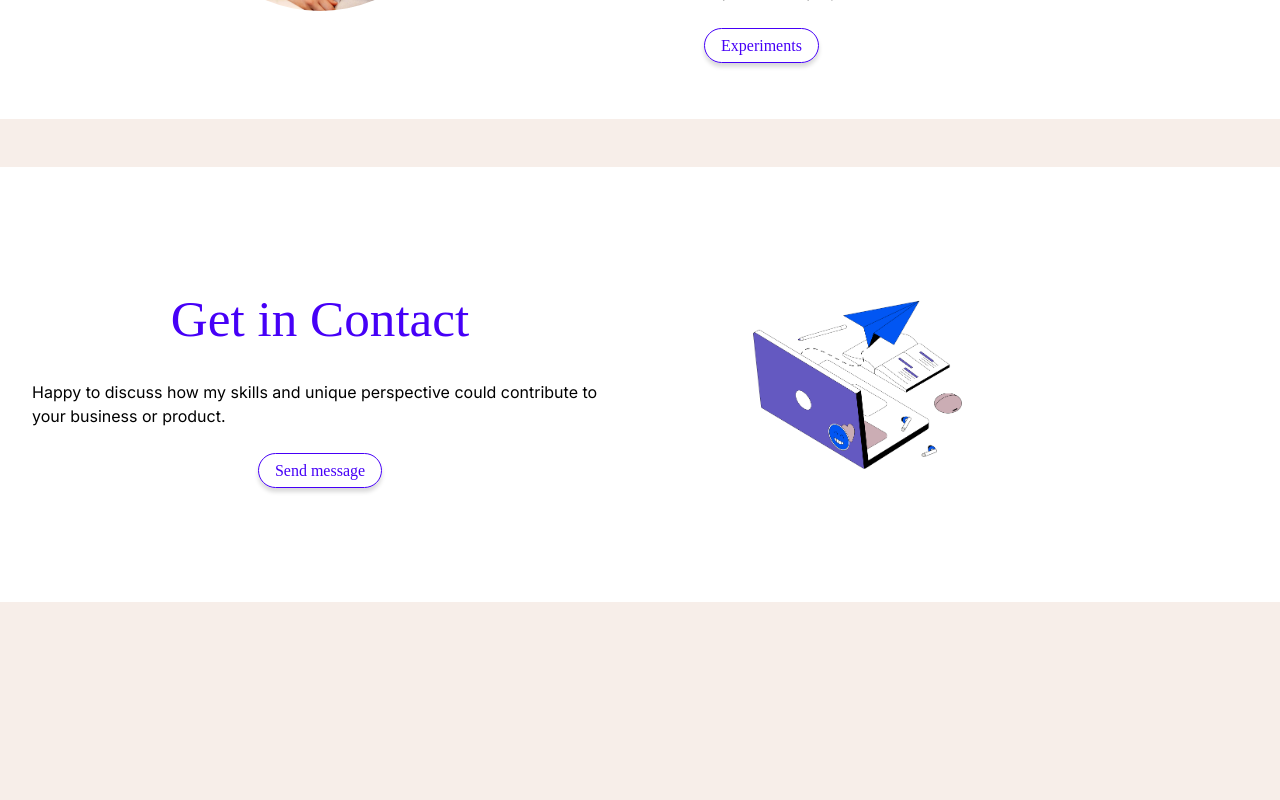
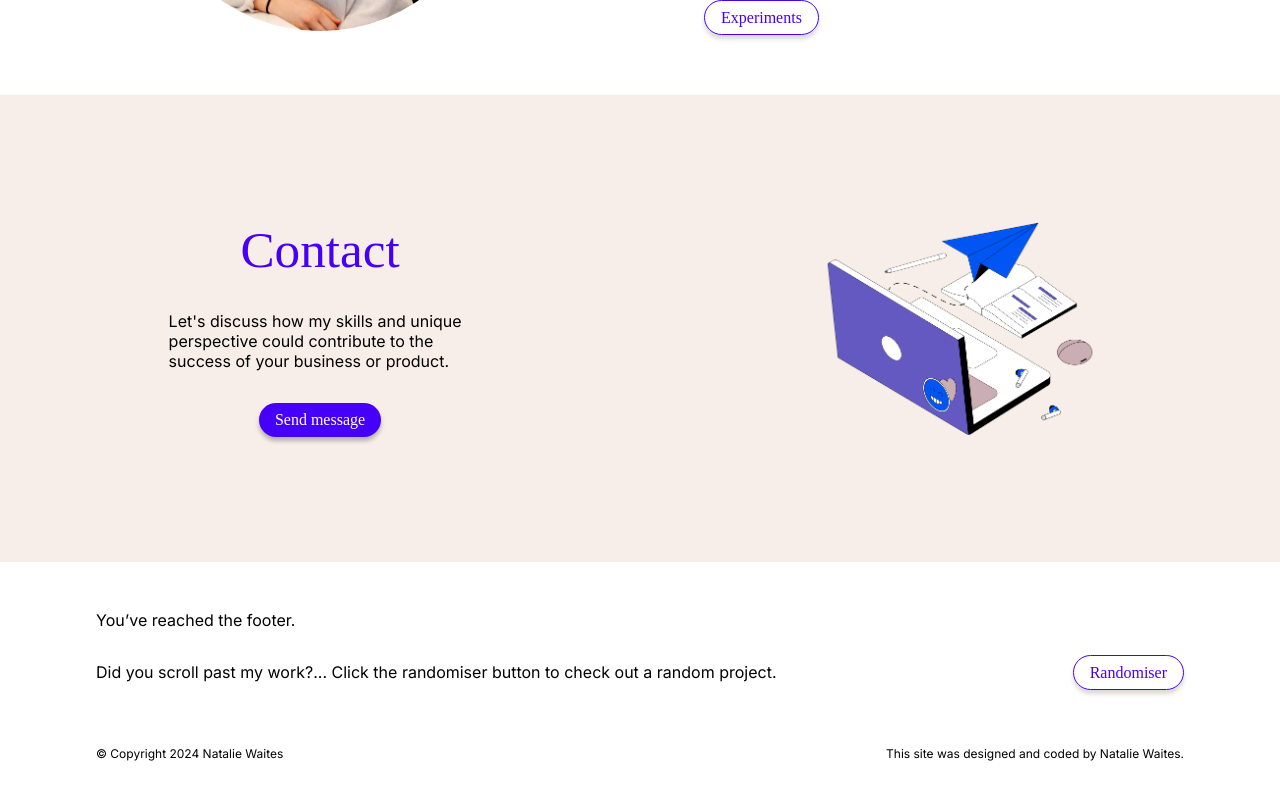
Before and after one commit to nataliejade9/personal-website, a Next.js app: page / in a window 1280 px wide. Shown: the part 1960-2760 px from the top of the page. Before the commit the page ends 2562 px from the top, so only its background shows below. Built offline with nearby package versions, Linux system fonts and the light colour scheme.

Commit message:
Update contact section and footer

```diff
--- a/src/app/globals.css
+++ b/src/app/globals.css
@@ -41,5 +41,10 @@ h2 {
 
 p {
   font-family: inter, Arial, Helvetica, sans-serif;
-  line-height: 1.5em;
+  line-height: 1.25em;
 }
+
+h6 {
+  font-weight: 400;
+  font-size: 0.75em;
+}
--- a/src/app/page.js
+++ b/src/app/page.js
@@ -36,21 +36,33 @@ export default function Home() {
             <Image className={styles.profile} src="/natalie-office.jpg" alt="Portrait photo of Natalie Waites" width={4196} height={2241}/>
           </div>
           <div className={styles.containerRight}>
-            <h2>Get to know me</h2>
+            <h2>About me</h2>
             <p>I love designing impactful digital products for companies who are seeking growth and innovation. I believe this growth comes from empathising with users and shifting their current solutions to better ones. When you work with me, you'll get someone adaptable, trustworthy, and detail-oriented.</p>
             <p>In my spare time, I enjoy coding and play around with unique graphic design and UI design. Here's a selection of my experimental projects.</p>
             <div><Button type="Secondary" label="Experiments" href="/"/></div>
           </div>
       </div>
 
-      <div className={styles.profileBanner}>
-          <div className={styles.containerLeft}>
-              <h2>Get in Contact</h2>
-              <p>Happy to discuss how my skills and unique perspective could contribute to your business or product.</p>
-              <div><Button type="Primary" label="Send message" href="/"/></div>
+      <div className={styles.contactBanner}>
+          <div className={styles.contactText}>
+              <h2>Contact</h2>
+              <p>Let's discuss how my skills and unique perspective could contribute to the success of your business or product.</p>
+              <Button type="primary" label="Send message" href="/"/>
           </div>
-          <div className={styles.containerRight}>
+          <div className={styles.contactImg}>
             <Image className={styles.profile} src="/sending a message from laptop blue.png" alt="Illustration of laptop and notebook with send message icon" width={4196} height={2241}/>
+          </div>
+      </div>
+
+      <div className={styles.footerBanner}>
+          <p>You’ve reached the footer.</p>
+          <div className={styles.randomiser}>
+              <p>Did you scroll past my work?... Click the randomiser button to check out a random project.</p>
+              <div><Button type="Secondary" label="Randomiser" href="/"/></div>
+          </div>
+          <div className={styles.copyright}>
+            <h6>© Copyright 2024 Natalie Waites</h6>
+            <h6>This site was designed and coded by Natalie Waites.</h6>
           </div>
       </div>
 
--- a/src/app/page.module.css
+++ b/src/app/page.module.css
@@ -81,7 +81,6 @@
   width: 60%;
   height: auto;
   border-radius: 100%;
-  padding: 2em;
 }
 
 .containerLeft {
@@ -101,10 +100,62 @@
   padding: 0 4em;
 }
 
-.containerLeft > h2, .containerLeft > p {
+.containerRight > h2, .containerRight > p {
   padding-bottom: 2rem;
 }
 
-.containerRight > h2, .containerRight > p {
+.contactBanner {
+  display: flex;
+  justify-content: center;
+  align-items: center;
+  background-color: var(--main-latte);
+  padding: 2em 0;
+}
+
+.contactText {
+  width: 50%;
+  display: flex;
+  flex-direction: column;
+  align-items: center;
+  padding: 0 2em;
+}
+
+.contactText > p, .contactText > h2 {
+  max-width: 30ch;
   padding-bottom: 2rem;
 }
+
+.contactText > * {
+  align-items: left;
+}
+
+.contactImg {
+  width: 50%;
+  display: flex;
+  align-items: center;
+  flex-direction: column;
+  padding: 0 4em;
+}
+
+.footerBanner {
+  width: 100%;
+  padding: 3em 6em 2em 6em;
+  gap: 2rem;
+  display: flex;
+  justify-content: center;
+  flex-direction: column;
+  background-color: white;
+}
+
+.randomiser {
+  display: flex;
+  justify-content: space-between;
+  align-items: center;
+}
+
+.copyright {
+  display: flex;
+  justify-content: space-between;
+  align-items: center;
+  padding: 2em 0;
+}
```
